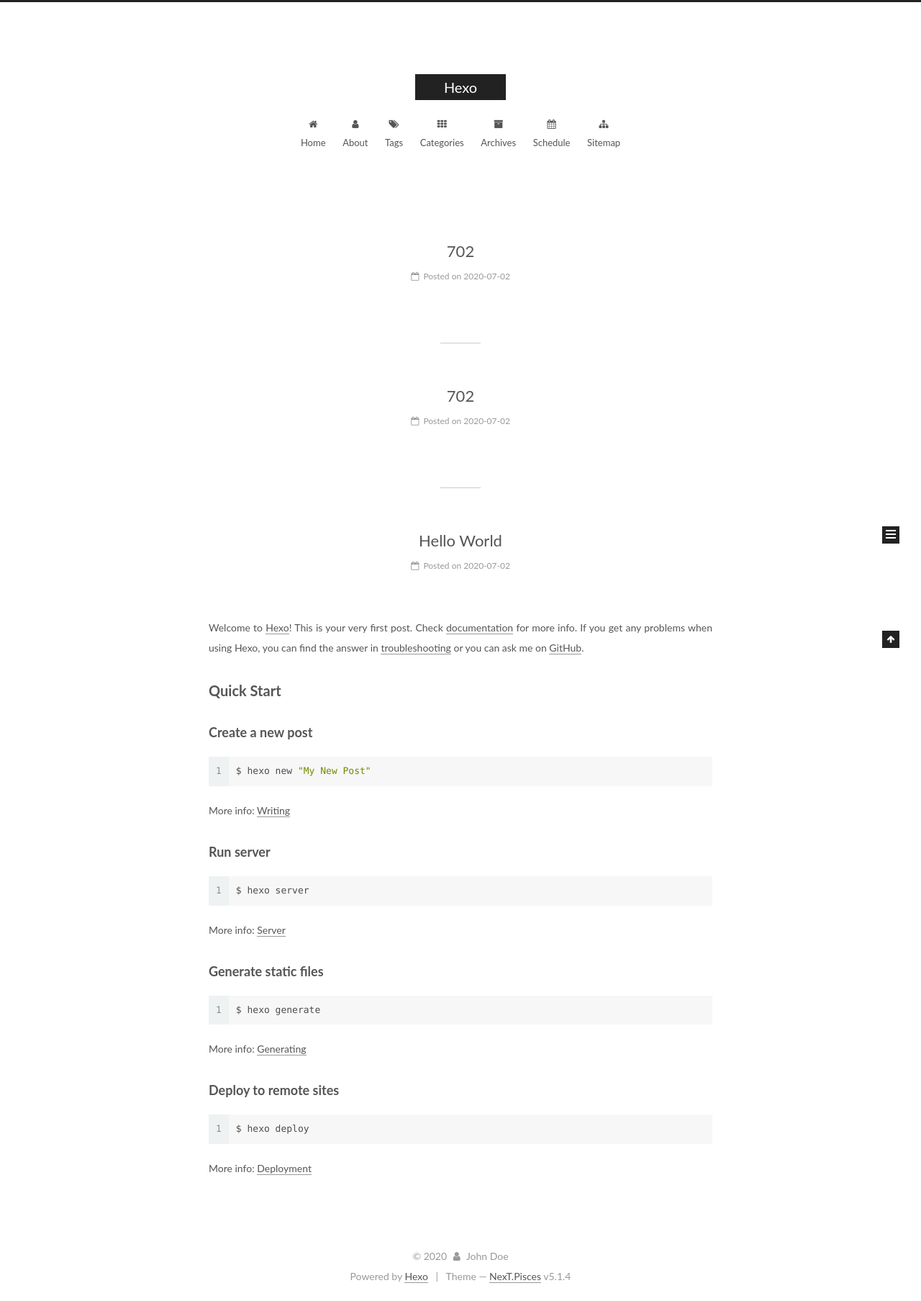
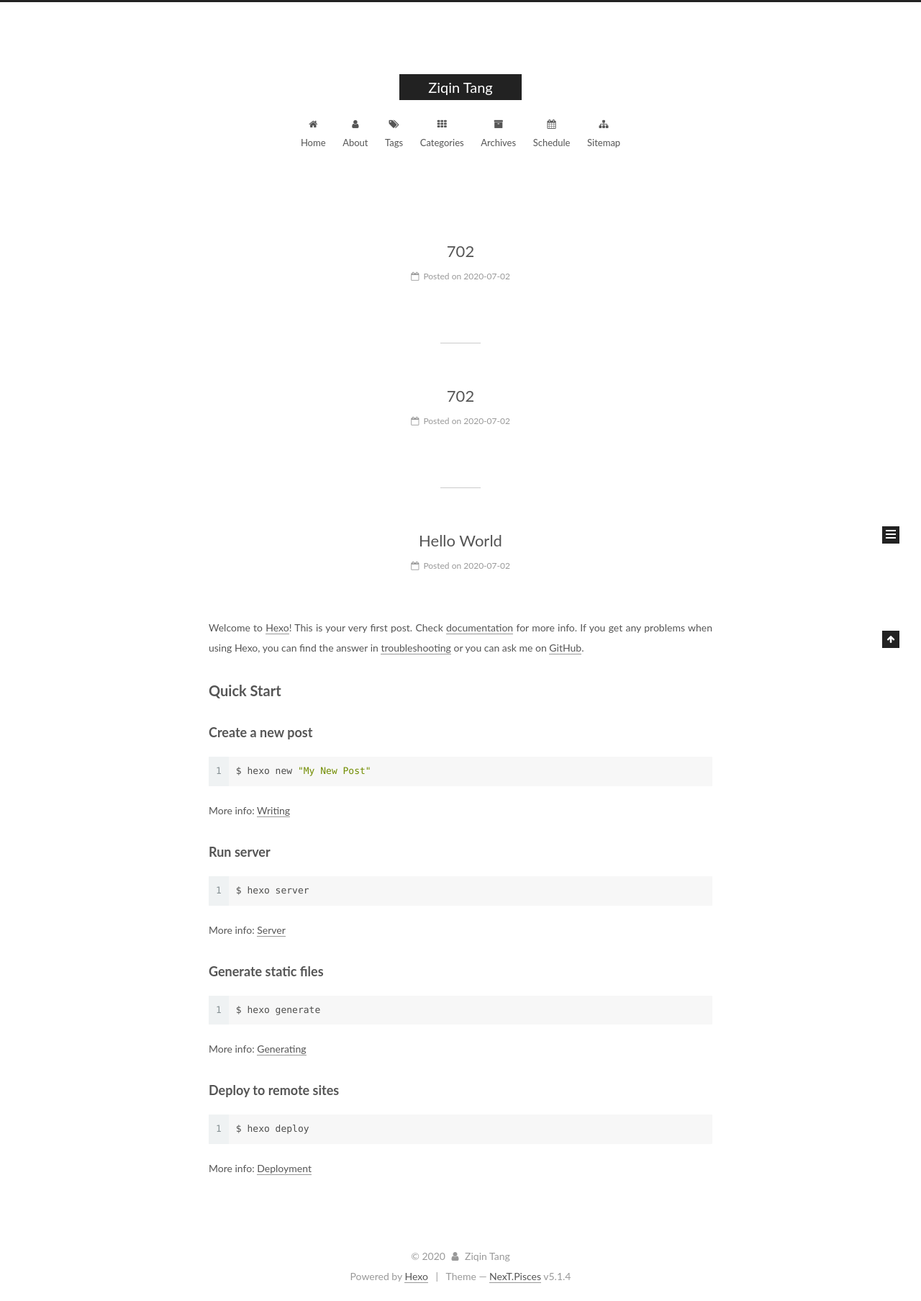
Before and after one commit to hhhtzq/hhhtzq.github.io, a plain HTML site: page index.html in a window 1280 px wide. Shown: the whole page at 72% size. Drawn offline with Linux system fonts and the light colour scheme.

Commit message:
Site updated: 2020-07-02 15:56:17

```diff
--- a/index.html
+++ b/index.html
@@ -80,11 +80,11 @@
 
 
 <meta property="og:type" content="website">
-<meta property="og:title" content="Hexo">
+<meta property="og:title" content="Ziqin Tang">
 <meta property="og:url" content="http://yoursite.com/index.html">
-<meta property="og:site_name" content="Hexo">
+<meta property="og:site_name" content="Ziqin Tang">
 <meta property="og:locale" content="en_US">
-<meta property="article:author" content="John Doe">
+<meta property="article:author" content="Ziqin Tang">
 <meta name="twitter:card" content="summary">
 
 
@@ -121,7 +121,7 @@
 
 
 
-  <title>Hexo</title>
+  <title>Ziqin Tang</title>
 
 
 
@@ -152,7 +152,7 @@
     <div class="custom-logo-site-title">
       <a href="/"  class="brand" rel="start">
         <span class="logo-line-before"><i></i></span>
-        <span class="site-title">Hexo</span>
+        <span class="site-title">Ziqin Tang</span>
         <span class="logo-line-after"><i></i></span>
       </a>
     </div>
@@ -282,13 +282,13 @@
     <link itemprop="mainEntityOfPage" href="http://yoursite.com/2020/07/02/test/">
 
     <span hidden itemprop="author" itemscope itemtype="http://schema.org/Person">
-      <meta itemprop="name" content="John Doe">
+      <meta itemprop="name" content="Ziqin Tang">
       <meta itemprop="description" content="">
       <meta itemprop="image" content="/images/avatar.gif">
     </span>
 
     <span hidden itemprop="publisher" itemscope itemtype="http://schema.org/Organization">
-      <meta itemprop="name" content="Hexo">
+      <meta itemprop="name" content="Ziqin Tang">
     </span>
 
 
@@ -401,13 +401,13 @@
     <link itemprop="mainEntityOfPage" href="http://yoursite.com/2020/07/02/702/">
 
     <span hidden itemprop="author" itemscope itemtype="http://schema.org/Person">
-      <meta itemprop="name" content="John Doe">
+      <meta itemprop="name" content="Ziqin Tang">
       <meta itemprop="description" content="">
       <meta itemprop="image" content="/images/avatar.gif">
     </span>
 
     <span hidden itemprop="publisher" itemscope itemtype="http://schema.org/Organization">
-      <meta itemprop="name" content="Hexo">
+      <meta itemprop="name" content="Ziqin Tang">
     </span>
 
 
@@ -520,13 +520,13 @@
     <link itemprop="mainEntityOfPage" href="http://yoursite.com/2020/07/02/hello-world/">
 
     <span hidden itemprop="author" itemscope itemtype="http://schema.org/Person">
-      <meta itemprop="name" content="John Doe">
+      <meta itemprop="name" content="Ziqin Tang">
       <meta itemprop="description" content="">
       <meta itemprop="image" content="/images/avatar.gif">
     </span>
 
     <span hidden itemprop="publisher" itemscope itemtype="http://schema.org/Organization">
-      <meta itemprop="name" content="Hexo">
+      <meta itemprop="name" content="Ziqin Tang">
     </span>
 
 
@@ -671,7 +671,7 @@
         <div class="site-overview">
           <div class="site-author motion-element" itemprop="author" itemscope itemtype="http://schema.org/Person">
 
-              <p class="site-author-name" itemprop="name">John Doe</p>
+              <p class="site-author-name" itemprop="name">Ziqin Tang</p>
               <p class="site-description motion-element" itemprop="description"></p>
           </div>
 
@@ -727,7 +727,7 @@
   <span class="with-love">
     <i class="fa fa-user"></i>
   </span>
-  <span class="author" itemprop="copyrightHolder">John Doe</span>
+  <span class="author" itemprop="copyrightHolder">Ziqin Tang</span>
 
 
 </div>
```
Also changed, not shown: 2020/07/02/702/index.html (+8 -8 lines), 2020/07/02/hello-world/index.html (+8 -8 lines), 2020/07/02/test/index.html (+8 -8 lines), archives/2020/07/index.html (+7 -7 lines), archives/2020/index.html (+7 -7 lines), archives/index.html (+7 -7 lines).
